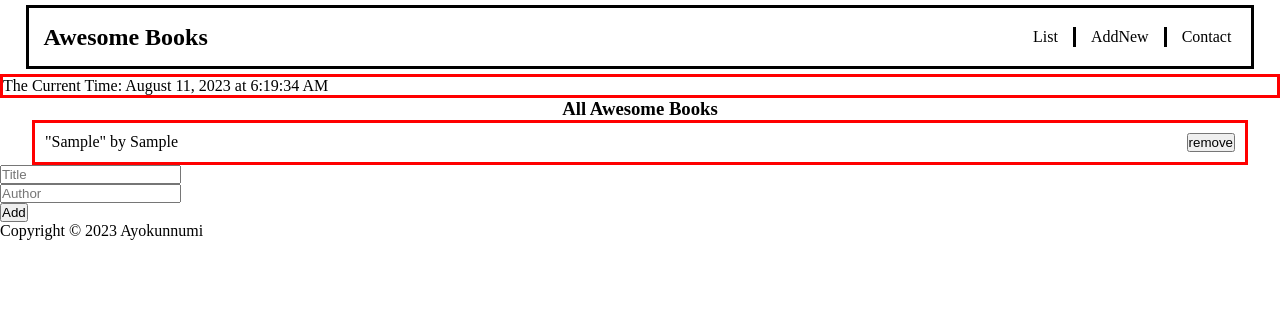
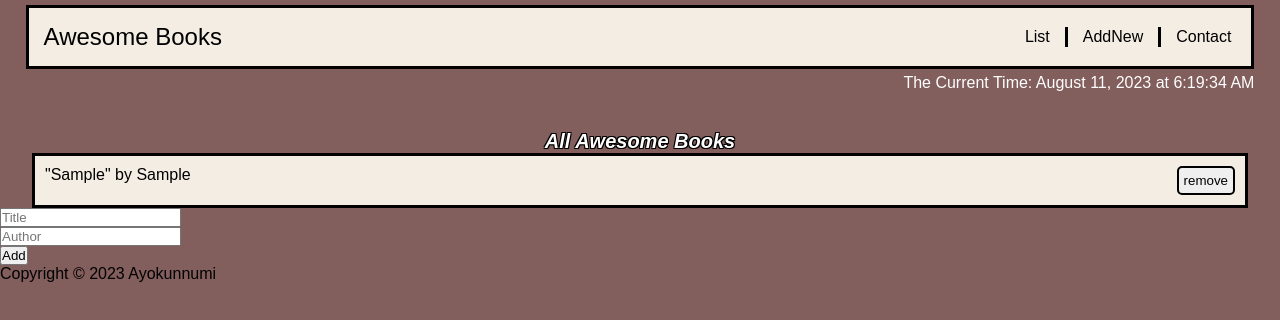
Before and after one commit to Ayokunnumi1/Awesome-Books, a website: page index.html in a window 1280 px wide. Both pictures are taken after typing "Sample", "Sample" into the empty fields and a click on the button "Add". Drawn offline with Linux system fonts and the light colour scheme; a web font is replaced by a local one.

Commit message:
Style book list & book items container

```diff
--- a/index.js
+++ b/index.js
@@ -49,14 +49,18 @@ class BookLibrary {
     BookLibrary.getFromLocalStorage();
     bookCollectionContainer.innerHTML = '';
     BookLibrary.books.forEach((book, index) => {
+      const bookItem = document.createElement('div');
+      bookItem.setAttribute('class', 'book-item');
+      bookCollectionContainer.appendChild(bookItem);
+
       const bookParagraph = document.createElement('p');
       bookParagraph.setAttribute('class', 'list-paragraph-text');
       bookParagraph.textContent = `"${book.title}" by ${book.author} `;
-      bookCollectionContainer.appendChild(bookParagraph);
+      bookItem.appendChild(bookParagraph);
 
       const removeButtonContainer = document.createElement('div');
       removeButtonContainer.setAttribute('class', 'remove-button-container');
-      bookCollectionContainer.appendChild(removeButtonContainer);
+      bookItem.appendChild(removeButtonContainer);
 
       const removeButton = document.createElement('button');
       removeButton.setAttribute('class', 'remove-button');
--- a/style.css
+++ b/style.css
@@ -1,9 +1,16 @@
+@import url('https://fonts.googleapis.com/css2?family=Cuprum:ital,wght@0,400;0,600;1,700&family=Inter:wght@400;700&family=Lugrasimo&family=Poppins:wght@300;400;500;600&display=swap');
+
 * {
   box-sizing: border-box;
   margin: 0;
   padding: 0;
   text-decoration: none;
   list-style: none;
+}
+
+body {
+  background-color: rgba(130, 94, 92);
+  font-family: Cuprum, sans-serif;
 }
 
 .nav-bar {
@@ -14,6 +21,23 @@
   padding: 15px;
   margin: 5px 2% 5px 2%;
   border: 3px solid black;
+  background-color: rgba(244, 237, 228);
+}
+
+h2 {
+  font-weight: 400;
+}
+
+h3 {
+  font-style: italic;
+  font-weight: 700;
+  font-size: 20px;
+  color: white;
+  text-shadow:
+    -1px -1px 0 black,
+    1px -1px 0 black,
+    -1px 1px 0 black,
+    1px 1px 0 black;
 }
 
 .list-container {
@@ -28,6 +52,7 @@
 li {
   border-radius: 5px;
   padding: 5px;
+  color: black;
 }
 
 span {
@@ -37,7 +62,10 @@ span {
 }
 
 .current-time {
-  border: 3px solid red;
+  text-align: right;
+  padding-right: 2%;
+  margin-bottom: 3%;
+  color: white;
 }
 
 .list {
@@ -47,28 +75,39 @@ span {
 }
 
 #book-collection-container {
+  border: 3px solid black;
+  width: 95%;
+  background-color: rgba(130, 94, 92);
+}
+
+.book-item {
   display: flex;
   flex-direction: row;
   justify-content: space-between;
-  border: 3px solid red;
-  width: 95%;
-  flex-wrap: wrap;
+  padding: 10px;
+}
+
+#book-collection-container .book-item:nth-child(odd) {
+  background-color: rgba(244, 237, 228);
+}
+
+.remove-button-container {
+  flex-basis: 47.5%;
+  display: flex;
+  justify-content: flex-end;
+}
+
+.remove-button {
+  padding: 5px;
+  border-radius: 5px;
+  border: 2px solid black;
+  cursor: pointer;
+}
+
+.remove-button:hover {
+  border: 3px solid rgba(227, 186, 143);
 }
 
 .list-paragraph-text {
   flex-basis: 47.5%;
-  flex-grow: 1;
-
-  /* border: 3px solid green; */
-  padding: 10px;
 }
-
-.remove-button-container {
-  flex-basis: 47.5%;
-  flex-grow: 1;
-
-  /* border: 3px solid yellow; */
-  display: flex;
-  justify-content: flex-end;
-  padding: 10px;
-}
```
